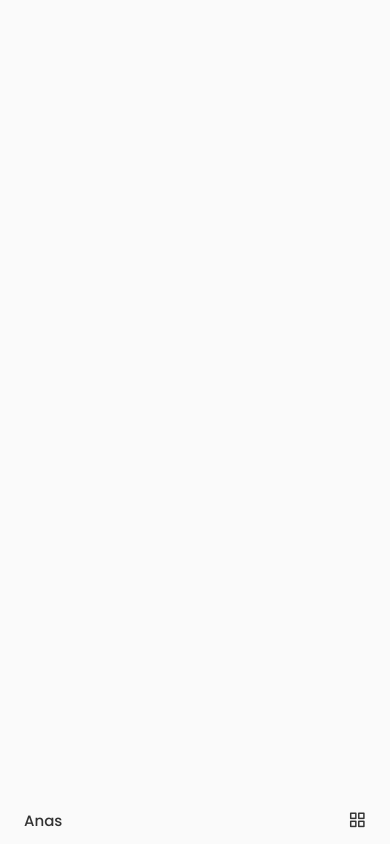
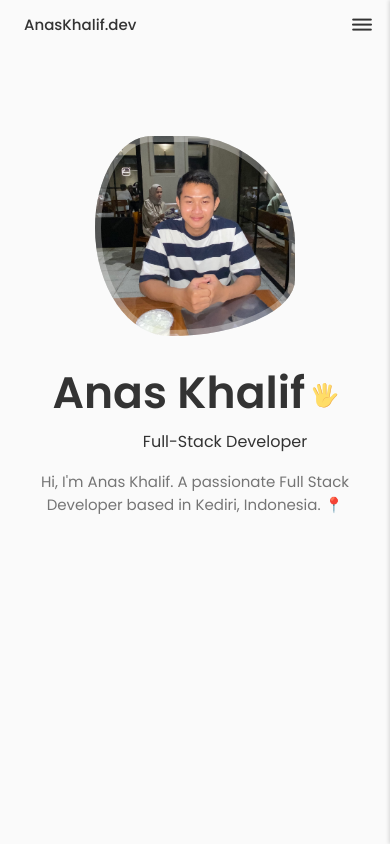
Before and after one commit to AnasKhalif/AnasKhalif, a React (Create React App) app: page / in a window 390 px wide. Built offline with nearby package versions, Linux system fonts and the light colour scheme.

Commit message:
fix navbar and navbar responsive

```diff
--- a/src/App.css
+++ b/src/App.css
@@ -183,10 +183,21 @@
     margin-left: var(--mb-1-5);
     margin-right: var(--mb-1-5);
   }
+
+  .button {
+    padding: 1rem 1.75rem;
+  }
+
+  .button__icon {
+    width: 22px;
+    height: 22px;
+  }
 }
 
 @media screen and (max-width: 768px) {
-
+  .section {
+    padding: 2rem 0 4rem;
+  }
 }
 
 @media screen and (max-width: 576px) {
@@ -194,6 +205,9 @@
 }
 
 @media screen and (max-width: 350px) {
+  :root {
+    --big-font-size: 2.25rem;
+  }
   .container {
     margin-left: var(--mb-1);
     margin-right: var(--mb-1);
--- a/src/App.js
+++ b/src/App.js
@@ -1,10 +1,15 @@
 import './App.css';
 import Header from './components/header/Header';
+import Home from './components/home/Home';
 
 const App = () => {
   return (
     <>
     <Header/>
+
+    <main className='main'>
+      <Home/>
+    </main>
     </>
   );
 }
--- a/src/components/header/Header.jsx
+++ b/src/components/header/Header.jsx
@@ -7,7 +7,7 @@
     <header className="header">
       <nav className="nav container">
         <a href="index.html" className="nav__logo">
-          Anas
+          AnasKhalif.dev
         </a>
 
         <div className={Toggle ? "nav__menu show-menu" : "nav__menu"}>
@@ -25,20 +25,8 @@
             </li>
 
             <li className="nav__item">
-              <a href="#skills" className="nav__link">
-                <i className="uil uil-file-alt nav__icon"></i> Skills
-              </a>
-            </li>
-
-            <li className="nav__item">
-              <a href="#services" className="nav__link">
-                <i className="uil uil-briefcase-alt nav__icon"></i> Services
-              </a>
-            </li>
-
-            <li className="nav__item">
               <a href="#portofolio" className="nav__link">
-                <i className="uil uil-scenery nav__icon"></i> Portofolio
+                <i className="uil uil-scenery nav__icon"></i> Project
               </a>
             </li>
 
@@ -56,7 +44,7 @@
         </div>
 
         <div className="nav__toggle" onClick={() => showMenu(!Toggle)}>
-          <i className="uil uil-apps"></i>
+          <i className="uil uil-bars"></i>
         </div>
       </nav>
     </header>
--- a/src/components/header/header.css
+++ b/src/components/header/header.css
@@ -1,9 +1,5 @@
 .header {
     width: 100%;
-    position: fixed;
-    top: 0;
-    left: 0;
-    z-index: var(--z-fixed);
     background-color: var(--body-color);
 }
 
@@ -12,7 +8,7 @@
     display: flex;
     justify-content: space-between;
     align-items: center;
-    column-gap: 1rem;
+    column-gap: 0 1rem;
 }
 
 .nav__logo,
@@ -24,7 +20,6 @@
 .nav__list {
     display: flex;
     column-gap: 2rem;
-
 }
 
 .nav__link {
@@ -46,13 +41,13 @@
 .active-link,
 .nav__link:hover {
     color: var(--title-color-dark);
-
 }
 
 @media screen and (max-width: 768px) {
     .header {
-        top: initial;
-        bottom: 0;
+        top: 0;
+        bottom: initial;
+        z-index: 1000; /* Ensure the header has a high z-index */
     }
 
     .nav {
@@ -61,34 +56,52 @@
 
     .nav__menu {
         position: fixed;
-        bottom: -100%;
-        left: 0;
-        width: 100%;
+        top: 0;
+        right: -100%;
+        height: 100vh; /* Ensure it covers the full viewport height */
+        width: 100vw; /* Ensure it covers the full viewport width */
         background-color: var(--body-color);
-        padding: 2rem 1.5rem 4rem;
-        box-shadow: 0 -1px 4px rgba(0, 0, 0, 0.15);
-        border-radius: 1.5rem 1.5rem 0 0;
-        transition: .3s;
+        padding: 2rem 1.5rem;
+        box-shadow: -1px 0 4px rgba(0, 0, 0, 0.15);
+        transition: right .3s;
+        overflow-y: auto; /* Handle overflow */
+        border-radius: 0;
+        z-index: 999; /* Ensure the menu is on top of other elements */
     }
 
     .show-menu {
-        bottom: 0;
+        right: 0;
     }
 
     .nav__list {
         display: grid;
-        grid-template-columns: repeat(3, 1fr);
-        gap: 2rem;
+        grid-template-columns: 1fr;
+        row-gap: 2rem;
+        justify-items: center; /* Center items horizontally */
+    }
+
+    .nav__link {
+        display: flex;
+        flex-direction: column;
+        align-items: center;
+        justify-content: center; /* Center items vertically */
+        font-size: var(--small-font-size);
+        color: var(--title-color);
+        font-weight: var(--font-medium);
+        transition: .3s;
+        padding: 0.5rem 0; /* Add padding to ensure visibility */
+        width: 100%; /* Ensure the link takes the full width */
     }
 
     .nav__icon {
         font-size: 1.2rem;
+        margin-bottom: 0.5rem; /* Add margin to separate icon from text */
     }
 
     .nav__close {
         position: absolute;
         right: 1.3rem;
-        bottom: .5rem;
+        top: 1rem;
         font-size: 1.5rem;
         cursor: pointer;
         color: var(--title-color);
@@ -99,8 +112,11 @@
     }
 
     .nav__toggle {
-        font-size: 1.1rem;
+        font-size: 1.5rem; /* Increase icon size for better visibility */
         cursor: pointer;
+        display: block; /* Ensure toggle is displayed */
+        position: absolute;
+        right: 1rem; /* Add some right margin */
     }
 
     .nav__icon,
@@ -111,11 +127,11 @@
 }
 
 @media screen and (max-width: 350px) {
-  .nav__menu {
-    padding: 2rem 0.25rem 4rem;
-  }
+    .nav__menu {
+        padding: 2rem 0.25rem;
+    }
 
-  .nav__list {
-    column-gap: 0;
-  }
+    .nav__list {
+        row-gap: 1rem;
+    }
 }
--- /dev/null
+++ b/src/components/home/Data.jsx
@@ -0,0 +1,68 @@
+import React from "react";
+
+const Data = () => {
+  return (
+    <div className="home__data">
+      <h1 className="home__title">
+        Anas Khalif
+        <svg
+          width="36"
+          height="36"
+          viewBox="0 0 48 48"
+          fill="none"
+          xmlns="http://www.w3.org/2000/svg"
+          class="home__hand"
+        >
+          <path
+            d="M25.4995 32.0305L31.3495 33.1555L36.1495 8.48051C36.4495 6.83051 35.3995 5.18051 33.8245 4.88051C32.1745 4.58051 30.5995 5.70551 30.2995 7.35551L25.4995 32.0305Z"
+            fill="#FFDD67"
+          ></path>
+          <path
+            d="M33.8996 4.88018C33.6746 4.80518 33.5246 4.80518 33.2996 4.80518C34.6496 5.33018 35.3996 6.75518 35.0996 8.25518L30.2996 32.9302L31.3496 33.1552L36.1496 8.48018C36.5246 6.75518 35.4746 5.18018 33.8996 4.88018Z"
+            fill="#EBA352"
+          ></path>
+          <path
+            d="M19.4995 32.7802H26.5495V5.55518C26.5495 3.53018 24.9745 1.80518 23.0245 1.80518C21.1495 1.80518 19.4995 3.45518 19.4995 5.55518V32.7802Z"
+            fill="#FFDD67"
+          ></path>
+          <path
+            d="M23.0995 1.80518C22.9495 1.80518 22.7245 1.80518 22.5745 1.88018C24.2995 2.18018 25.5745 3.68018 25.5745 5.55518V32.8552H26.6245V5.55518C26.6245 3.45518 25.0495 1.80518 23.0995 1.80518Z"
+            fill="#EBA352"
+          ></path>
+          <path
+            d="M15.7495 32.7054L21.7495 31.1304L15.2245 6.30541C14.7745 4.58041 13.0495 3.53041 11.3995 3.90541C9.74948 4.35541 8.77448 6.08041 9.22448 7.80541L15.7495 32.7054Z"
+            fill="#FFDD67"
+          ></path>
+          <path
+            d="M11.3995 3.90541L10.9495 4.13041C12.4495 4.05541 13.7995 5.03041 14.2495 6.60541L20.7745 31.4304L21.8245 31.1304L15.2245 6.30541C14.7745 4.58041 13.0495 3.53041 11.3995 3.90541Z"
+            fill="#EBA352"
+          ></path>
+          <path
+            d="M2.99937 10.355C1.57437 11.03 1.12437 12.83 1.87437 14.33L11.7744 34.055L16.7994 31.505L6.89937 11.78C6.14937 10.28 4.42437 9.68 2.99937 10.355Z"
+            fill="#FFDD67"
+          ></path>
+          <path
+            d="M2.99956 10.355C2.84956 10.43 2.69956 10.505 2.54956 10.655C3.82456 10.28 5.24956 10.955 5.92456 12.305L15.8246 32.03L16.7996 31.58L6.89956 11.78C6.14956 10.28 4.42456 9.68 2.99956 10.355Z"
+            fill="#EBA352"
+          ></path>
+          <path
+            d="M46.2744 22.2801C45.0744 19.9551 41.3244 20.1051 37.4994 24.3051C34.7994 27.2301 34.2744 28.2051 31.5744 28.1301V25.0551C31.5744 25.0551 25.7994 20.7801 14.3244 22.7301C14.3244 22.7301 7.79945 23.6301 7.79945 27.0801C7.79945 27.0801 6.67445 35.4051 8.99945 40.6551C12.4494 48.4551 30.1494 50.4801 35.6994 37.2051C36.8244 34.5801 39.0744 32.6301 41.0994 30.1551C43.4244 27.1551 47.5494 24.7551 46.2744 22.2801Z"
+            fill="#FFDD67"
+          ></path>
+          <path
+            d="M46.2745 22.28C46.0495 21.83 45.7495 21.53 45.3745 21.23C45.4495 21.305 45.5245 21.38 45.5245 21.53C46.7995 24.08 42.6745 26.405 40.1995 29.405C38.1745 31.88 35.9245 33.83 34.7995 36.455C29.9995 47.93 16.0495 47.93 10.1995 42.68C15.5245 48.68 30.5245 49.28 35.5495 37.205C36.6745 34.58 38.9245 32.63 40.9495 30.155C43.4245 27.155 47.5495 24.755 46.2745 22.28ZM32.3245 28.13C27.4495 26.33 18.7495 29.63 19.9495 38.405C19.9495 30.23 27.3745 28.205 31.4245 28.205C32.0245 28.13 32.3245 28.13 32.3245 28.13Z"
+            fill="#EBA352"
+          ></path>
+        </svg>
+      </h1>
+
+      <h3 className="home__subtitle">Full-Stack Developer</h3>
+      <p className="home__description">
+        Hi, I'm Anas Khalif. A passionate Full Stack Developer based in Kediri,
+        Indonesia. 📍
+      </p>
+    </div>
+  );
+};
+
+export default Data;
--- /dev/null
+++ b/src/components/home/Home.jsx
@@ -0,0 +1,19 @@
+import React from "react";
+import "./home.css";
+import Data from "./Data";
+
+const Home = () => {
+  return (
+    <section className="home section" id="home">
+      <div className="home__container container grid">
+        <div className="home__content grid">
+          <div className="home__img"></div>
+
+          <Data />
+        </div>
+      </div>
+    </section>
+  );
+};
+
+export default Home;
--- /dev/null
+++ b/src/components/home/home.css
@@ -0,0 +1,168 @@
+.home__content {
+    grid-template-columns: repeat(2, 1fr);
+    padding-top: 5.5rem;
+    column-gap: 2rem;
+    align-items: center;
+}
+
+.home__social {
+    display: grid;
+    grid-template-columns: max-content;
+    row-gap: 1rem;
+}
+
+.home__social-icon {
+    font-size: 1.25rem;
+    color: var(--title-color);
+}
+
+.home__social-icon:hover {
+    color: var(--title-color-dark);
+}
+
+.home__title {
+    font-size: var(--big-font-size);
+    margin-bottom: var(--mb-0-25);
+}
+
+.home__hand {
+    width: 38px;
+    height: 38px;
+    margin-left: 0.4rem;
+}
+
+.home__subtitle{
+    position: relative;
+    font-size: var(--h3-font-size);
+    font-weight: var(--font-normal);
+    margin-bottom: 5px;
+}
+
+.home__description {
+    max-width: 400px;
+    margin-bottom: 5px;
+}
+
+.home__img {
+    background: url(../../assets/anaskhalif.jpeg);
+    background-repeat: no-repeat;
+    background-position: center;
+    background-size: cover;
+    box-shadow: inset 0 0 0 9px rgb(255 255 255 / 30%);
+    order: 1;
+    justify-self: center;
+    width: 300px;
+    height: 300px;
+    animation: profile__animate 8s ease-in-out infinite 1s;
+}
+
+@keyframes profile__animate {
+    0% {
+        border-radius: 60% 40% 30% 70%/60% 30% 70% 40%;
+    }
+
+    50% {
+        border-radius: 30% 60% 70% 40%/50% 60% 30% 60%;
+    }
+
+    100% {
+        border-radius: 60% 40% 30% 70%/60% 30% 70% 40%;
+    }
+}
+
+@media screen and (max-width: 992px) {
+    .home__content {
+        grid-template-columns: repeat(2, 1fr);
+        column-gap: 1.25rem;
+    }
+
+    .home__hand {
+        width: 26px;
+        height: 26px;
+    }
+
+    .home__subtitle {
+        padding-left: 3.75rem;
+        margin-bottom: var(--mb-1);
+    }
+
+    .home__subtitle::before {
+        width: 42px;
+        top: 0.8rem;
+    }
+
+    .home__description {
+        max-width: initial;
+        margin-bottom: var(--mb-2-5);
+    }
+
+    .home__img {
+        width: 250px;
+        height: 250px;
+        box-shadow: inset 0 0 0 9px rgb(255 255 255 / 30%);
+    }
+
+
+  }
+
+  @media screen and (max-width: 768px) {
+    .home__content {
+        display: flex;
+        flex-direction: column;
+        align-items: center;
+        padding-top: 3.5rem;
+    }
+
+    .home__img {
+        box-shadow: inset 0 0 0 6px rgb(255 255 255 / 30%);
+        width: 200px;
+        height: 200px;
+        order: -1;
+    }
+
+    .home__data {
+        grid-column: 1/3;
+        text-align: center;
+    }
+}
+
+
+
+@media screen and (max-width: 576px) {
+    .home__title {
+        text-align: center;
+    }
+
+    .home__img {
+        width: 200px;
+        height: 200px;
+        display: block;
+        margin: 0 auto; /* Center horizontally */
+    }
+
+    .home__img-container {
+        display: flex;
+        justify-content: center; /* Center horizontally */
+        align-items: center; /* Center vertically */
+        height: 100%; /* Adjust as needed */
+    }
+}
+
+
+
+  @media screen and (max-width: 350px) {
+    .home__img {
+        width: 180px;
+        height: 180px;
+
+    }
+
+    .home__hand {
+        width: 22px;
+        height: 22px;
+    }
+
+    .home__title {
+        text-align: center;
+    }
+  }
```
Also changed, not shown: src/components/home/Social.jsx (added, +21 -0 lines), src/assets/anaskhalif.jpeg (added), 1 other file (tests, documents, lock files or other folders).
